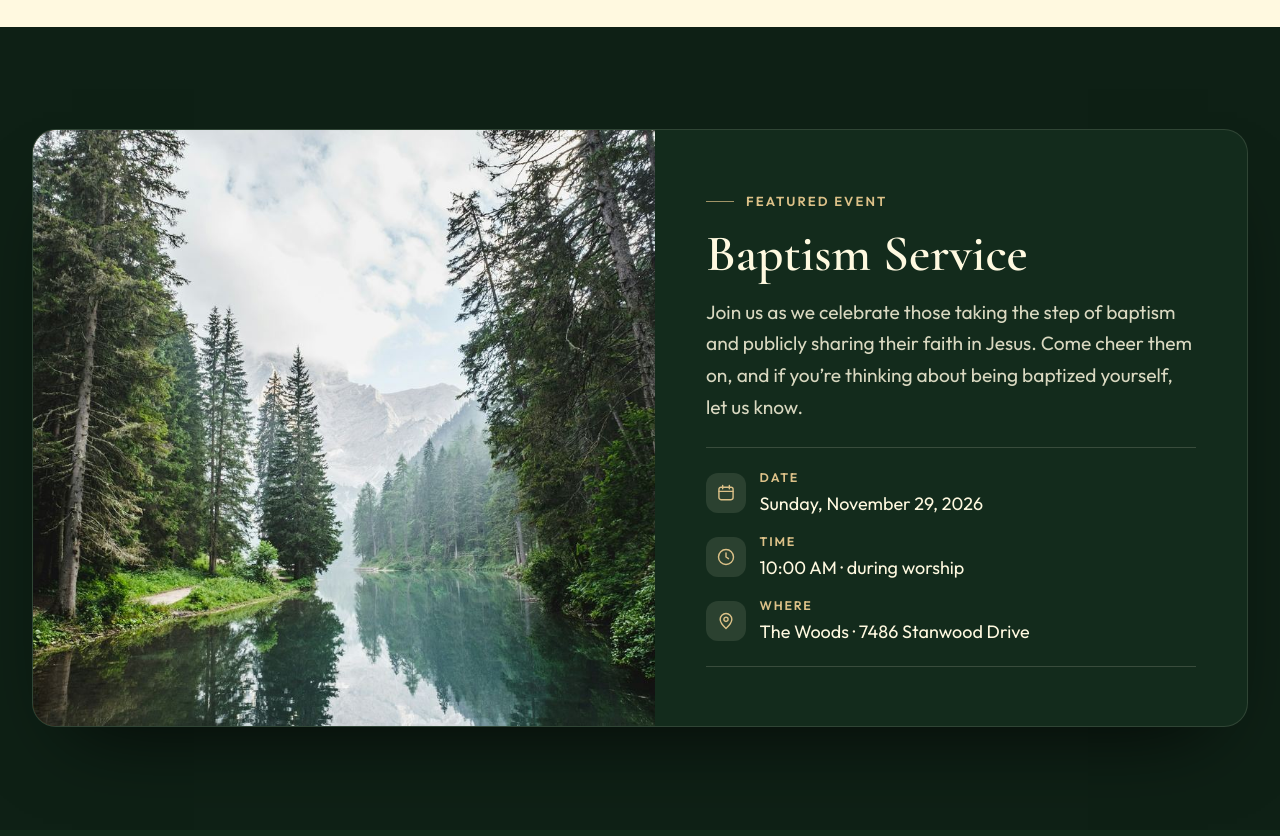
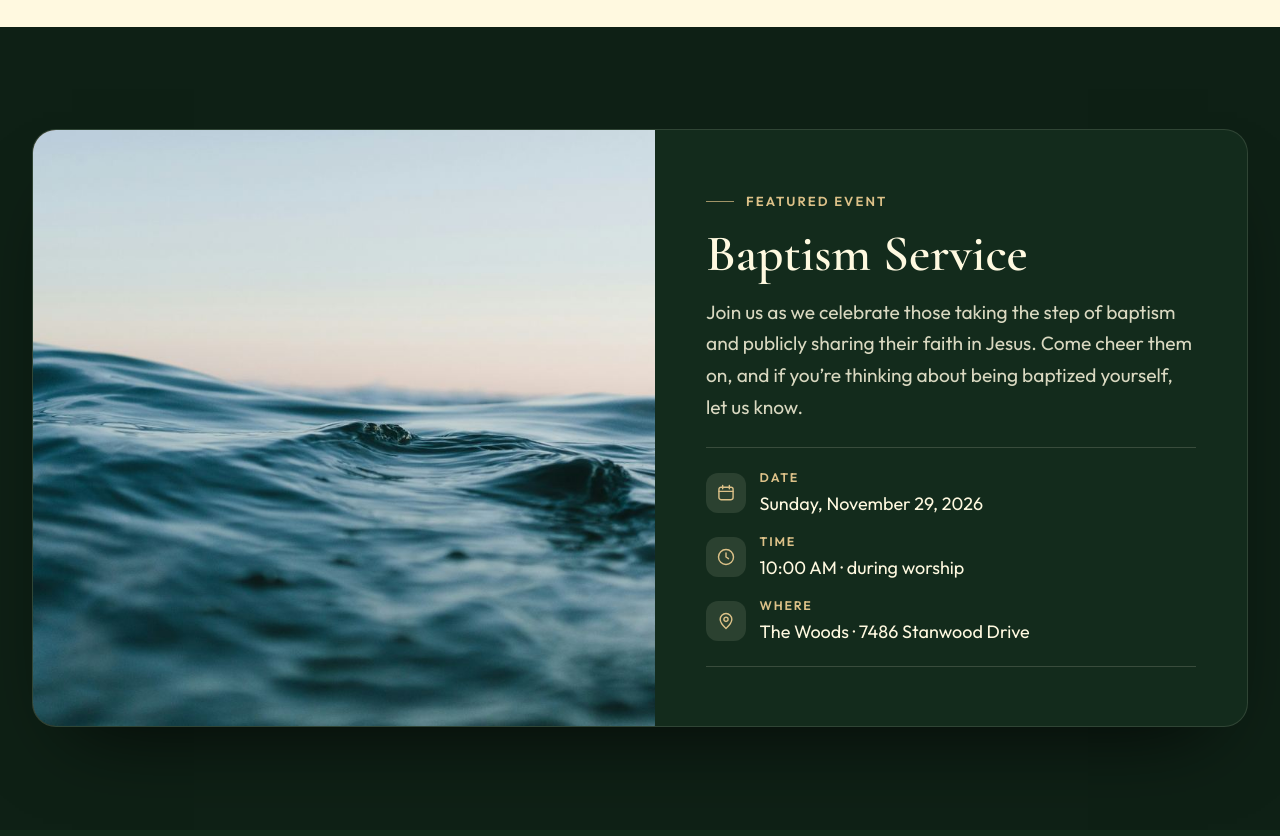
Before and after one commit to MasonKrause7/thewoods-fmc, a plain HTML site: page index.html in a window 1280 px wide. Shown: the part 3420-4256 px from the top of the page. Drawn offline with nearby package versions, Linux system fonts and the light colour scheme; files that its build step writes are made by us from their sources.

Commit message:
Use a water photo for the Baptism Service event
Co-Authored-By: Claude Opus 5.5 <noreply@anthropic.com>

```diff
--- a/index.html
+++ b/index.html
@@ -178,7 +178,7 @@
           <div class="container">
             <article class="event-feature reveal">
               <div class="event-feature__media">
-                <img src="assets/photos/web/sunlit-trees-1200.jpg" srcset="assets/photos/web/sunlit-trees-1200.jpg 1200w, assets/photos/web/sunlit-trees-2400.jpg 2400w" sizes="(min-width: 900px) 34rem, 100vw" alt="Sunlight streaming through the trees" width="1200" height="828" loading="lazy" />
+                <img src="assets/photos/web/baptism-water-1200.jpg" srcset="assets/photos/web/baptism-water-1200.jpg 1200w, assets/photos/web/baptism-water-2000.jpg 2000w" sizes="(min-width: 900px) 34rem, 100vw" alt="Calm blue water rippling under a soft evening sky" width="1200" height="800" loading="lazy" />
               </div>
               <div class="event-feature__body">
                 <p class="eyebrow">Featured event</p>
```
Also changed, not shown: assets/photos/web/baptism-water-1200.jpg (added), assets/photos/web/baptism-water-2000.jpg (added).
